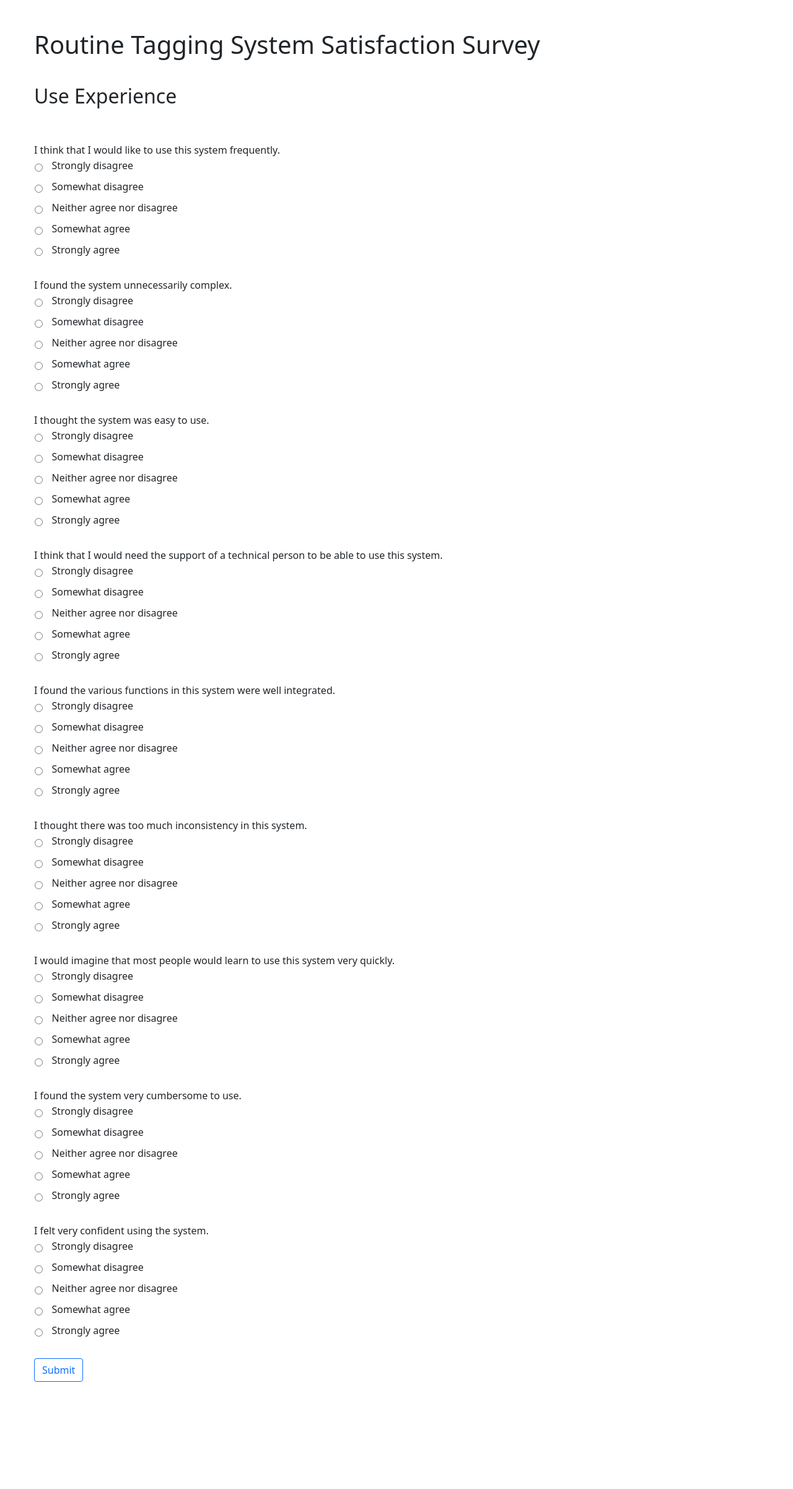
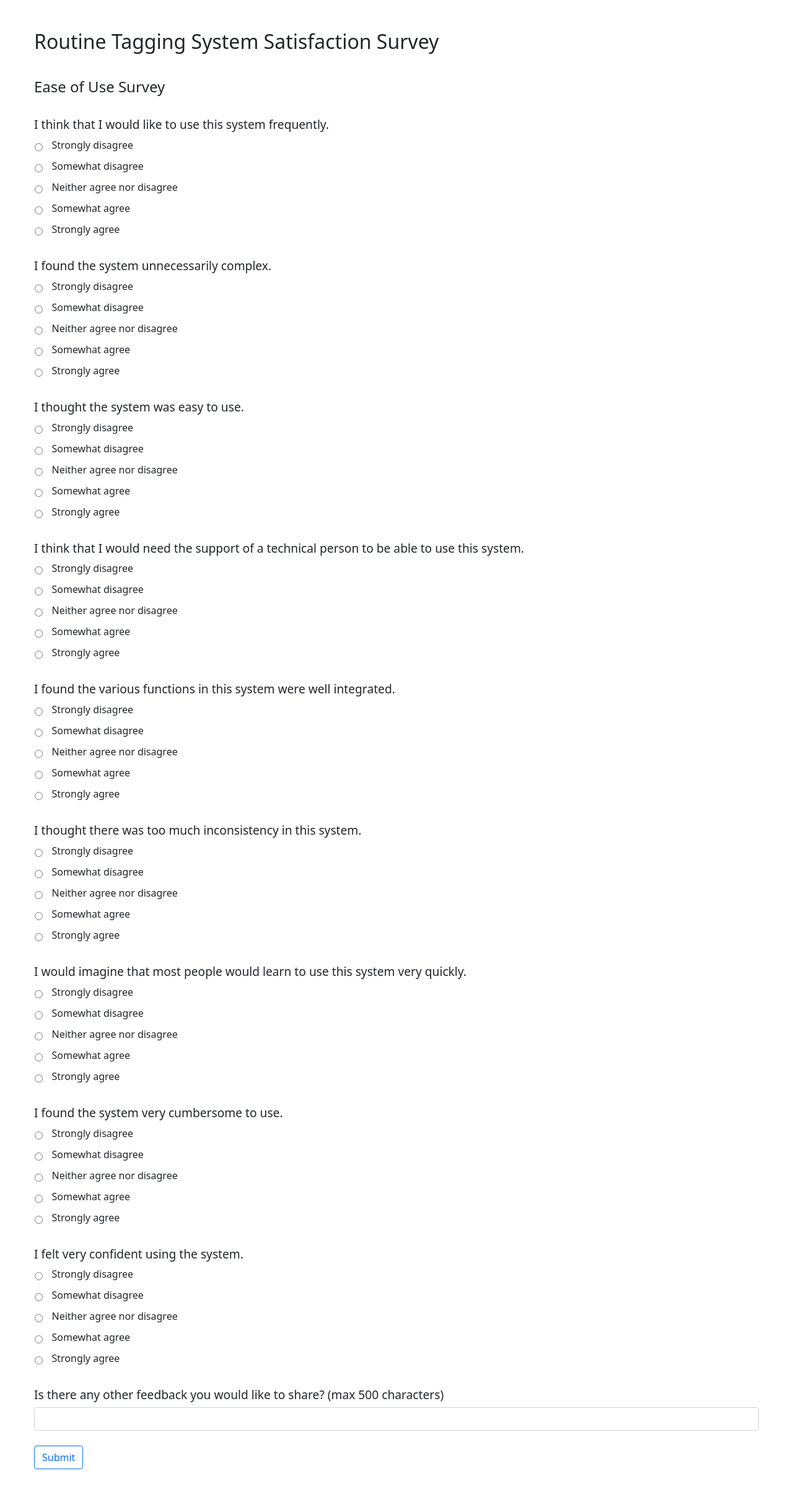
Before and after one commit to RuiRitaYang/web-tag-system-survey, a Flask app: page /ease-of-use in a window 1280 px wide. Shown: the whole page at 62% size. Before the commit the page ends 2230 px from the top, so only its background shows below. Run offline with Flask 2, Linux system fonts and the light colour scheme; some libraries are stand-ins or nearby versions.

Commit message:
[Finish+eou+UI] Record survey finish time; Add open ended question; more UI

```diff
--- a/app/models.py
+++ b/app/models.py
@@ -3,7 +3,7 @@ from datetime import datetime
 import email_validator
 from flask_wtf import FlaskForm
 from wtforms import EmailField, IntegerField, StringField, SubmitField, RadioField
-from wtforms.validators import DataRequired, Email, Optional
+from wtforms.validators import DataRequired, Email, Optional, Length
 
 
 class Users(db.Model):
@@ -57,6 +57,10 @@ class ScenarioOutcomeRecord(db.Model):
   strategy = db.Column(db.String(10), primary_key=True)
   score = db.Column(db.Integer, nullable=True)
 
+class TextResponse(db.Model):
+  uuid = db.Column(db.Integer, primary_key=True)
+  eou_feedback = db.Column(db.String(500), nullable=True)
+
 class UUIDForm(FlaskForm):
   uuid = StringField("What's the UUID (sent through email)?", validators=[DataRequired()])
   submit = SubmitField('Submit')
@@ -78,6 +82,8 @@ class EaseOfUseForm(FlaskForm):
   q6 = RadioField('q6', choices=options)
   q7 = RadioField('q7', choices=options)
   q8 = RadioField('q8', choices=options)
+  open_ended = StringField('open_ended',
+                           validators=[Optional(), Length(max=500)])
   submit = SubmitField('Submit')
 
 
--- a/app/routes.py
+++ b/app/routes.py
@@ -6,7 +6,7 @@ from app import app, db
 from app.database import commit_eou_record, db_commit, delete_customized_tag, \
   get_all_customized_tag, get_email_and_itv, \
   get_scn_ids_by_uuid, \
-  get_rtn_ids_by_uuid, update_customized_tag, update_email_itv, update_itv, \
+  get_rtn_ids_by_uuid, record_finish_time, update_customized_tag, update_email_itv, update_itv, \
   record_multi_scn_stt_scores
 from app.models import FinishForm, Users, RoutineTag, UUIDForm, EaseOfUseForm
 from app.system import get_user_scn_outcome
@@ -28,7 +28,7 @@ def index():
     uuid = form.uuid.data
     user = Users.query.get(uuid)
     if user is None:
-      scn_ids = random.sample(range(1, 5), 2)
+      scn_ids = random.sample(range(1, 5), 4)
       rtn_ids = get_rtn_ids_by_scn_ids(scn_ids)
       user = Users(uuid=uuid,
                    scn_ids=','.join([str(v) for v in scn_ids]),
@@ -276,6 +276,7 @@ def ease_of_use():
     for i in range(num_q):
       exec('responses[{0}] = form.q{0}.data'.format(i))
     # commit to database
+    responses['open'] = form.open_ended.data
     commit_eou_record(session['uuid'], responses)
     return redirect(url_for('finish', status=1))
 
@@ -303,6 +304,7 @@ def finish(status):
       update_email_itv(session['uuid'], email, itv_interest)
       form.email.data = None
       form.interview.data = None
+      record_finish_time(session['uuid'])
       return render_template('finish.html', finished=3, email=email)
     if not int(e_confirm) and not form.email.data:
       return render_template('finish.html', finished=2)
--- a/app/static/styles/custom.css
+++ b/app/static/styles/custom.css
@@ -152,3 +152,7 @@ hr {
 .delay-loading{
     display: none;
 }
+
+.eou-question{
+  margin-bottom: 5px;
+}
--- a/app/templates/background.html
+++ b/app/templates/background.html
@@ -24,9 +24,6 @@
     in your house, or as "safety" if it locks your door.
   </p>
   <p>
-    In our tagging system, you will have the opportunity to "tag" routines, meaning you can assign a word or phrase to them to convey what the purpose of the routine is, what is important about the routine to you, or how you plan on differentiating other routines from it. For example, you can mark a routine as "energy saving" if it turns off the air conditioner in your house, or as "safety" if it locks your door.
-  </p>
-  <p>
     In this evaluation, you will be presented with four different scenarios, with multiple routines. You can tag each routine, and once you are satisfied you will be presented with an outcome of your tagging. You will then be asked to rate your satisfaction with the outcome.
   </p>
 
--- a/app/templates/base.html
+++ b/app/templates/base.html
@@ -21,7 +21,7 @@
 </head>
 
 <main role="main" class="container extra-bottom">
-  <h1 class="mt-5">Routine Tagging System Satisfaction Survey </h1>
+  <h2 class="mt-5">Routine Tagging System Satisfaction Survey </h2>
 </main>
 
 <body>
--- a/app/templates/easy_of_use.html
+++ b/app/templates/easy_of_use.html
@@ -3,13 +3,14 @@
 
 {% block content %}
 <div class="container">
-  <h2>Use Experience</h2>
+  <h4>Ease of Use Survey</h4>
 
-  <br><br>
+  <br/>
   <form method="POST">
     {{ form.hidden_tag() }}
-    {{ descriptions[0] }}
-    <br/>
+    <div class="eou-question">
+      <big>{{ descriptions[0] }}</big>
+    </div>
     <table>
       {% for subfield in form.q0 %}
       <tr>
@@ -20,8 +21,9 @@
     </table>
     <br/>
 
-    {{ descriptions[1] }}
-    <br/>
+    <div class="eou-question">
+      <big>{{ descriptions[1] }} </big>
+    </div>
     <table>
       {% for subfield in form.q1 %}
       <tr>
@@ -32,8 +34,9 @@
     </table>
     <br/>
 
-    {{ descriptions[2] }}
-    <br/>
+    <div class="eou-question">
+      <big>{{ descriptions[2] }}</big>
+    </div>
     <table>
       {% for subfield in form.q2 %}
       <tr>
@@ -44,8 +47,9 @@
     </table>
     <br/>
 
-    {{ descriptions[3] }}
-    <br/>
+    <div class="eou-question">
+      <big>{{ descriptions[3] }}</big>
+    </div>
     <table>
       {% for subfield in form.q3 %}
       <tr>
@@ -56,8 +60,9 @@
     </table>
     <br/>
 
-    {{ descriptions[4] }}
-    <br/>
+    <div class="eou-question">
+      <big>{{ descriptions[4] }}</big>
+    </div>
     <table>
       {% for subfield in form.q4 %}
       <tr>
@@ -68,8 +73,9 @@
     </table>
     <br/>
 
-    {{ descriptions[5] }}
-    <br/>
+    <div class="eou-question">
+      <big>{{ descriptions[5] }}</big>
+    </div>
     <table>
       {% for subfield in form.q5 %}
       <tr>
@@ -80,8 +86,9 @@
     </table>
     <br/>
 
-    {{ descriptions[6] }}
-    <br/>
+    <div class="eou-question">
+      <big>{{ descriptions[6] }}</big>
+    </div>
     <table>
       {% for subfield in form.q6 %}
       <tr>
@@ -92,8 +99,9 @@
     </table>
     <br/>
 
-    {{ descriptions[7] }}
-    <br/>
+    <div class="eou-question">
+      <big>{{ descriptions[7] }}</big>
+    </div>
     <table>
       {% for subfield in form.q7 %}
       <tr>
@@ -104,8 +112,9 @@
     </table>
     <br/>
 
-    {{ descriptions[8] }}
-    <br/>
+    <div class="eou-question">
+      <big>{{ descriptions[8] }}</big>
+    </div>
     <table>
       {% for subfield in form.q8 %}
       <tr>
@@ -116,6 +125,11 @@
     </table>
     <br/>
 
+    <div class="eou-question">
+      <big>Is there any other feedback you would like to share? (max 500 characters)</big>
+    </div>
+    {{ form.open_ended(class="form-control") }}
+    <br/>
     {{ form.submit(class="btn btn-outline-primary") }}
   </form>
 </div>
--- a/app/templates/id_validation.html
+++ b/app/templates/id_validation.html
@@ -6,7 +6,7 @@
   <p> Please provide the uuid we sent you via email:</p>
   <form method="POST">
     {{ form.hidden_tag() }}
-    {{ form.uuid.label(class="forem-label") }}
+    {{ form.uuid.label(class="form-label") }}
     {{ form.uuid(class="form-control") }}
     <br/>
     {{ form.submit(class="btn btn-outline-primary") }}
--- a/app/templates/tagging.html
+++ b/app/templates/tagging.html
@@ -3,7 +3,6 @@
 
 {% block content %}
 <div class="container" xmlns="http://www.w3.org/1999/html">
-  Some brief definition (for user's convenience)
   <h3>Interface Overview</h3>
   <p>The interface you see below is what you will be using in this study. On the left hand side of the interface, you see
     the routine listed, and its associated commands, aong with their respective boxes. In those boxes are where you can drag
```
Also changed, not shown: app/database.py (+31 -8 lines).
